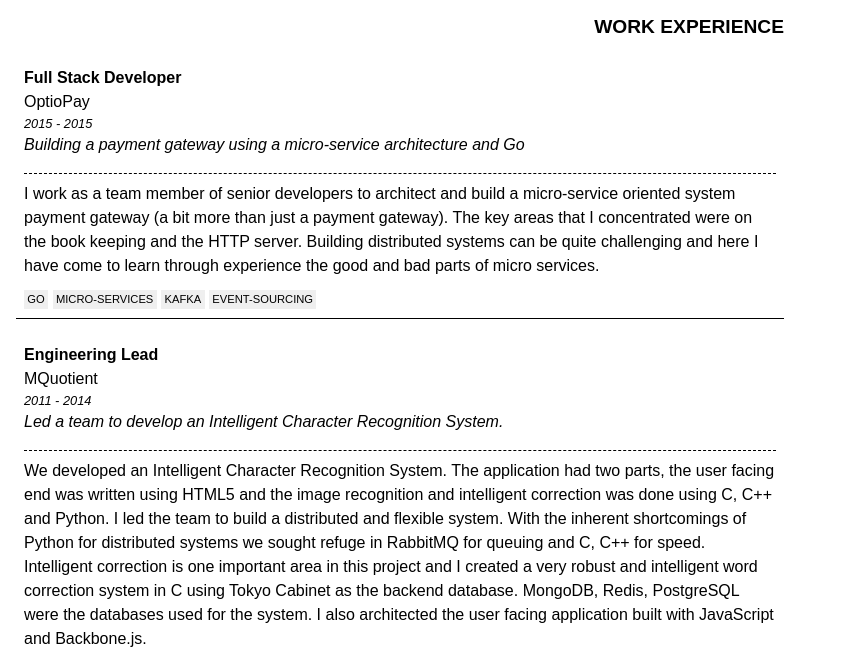
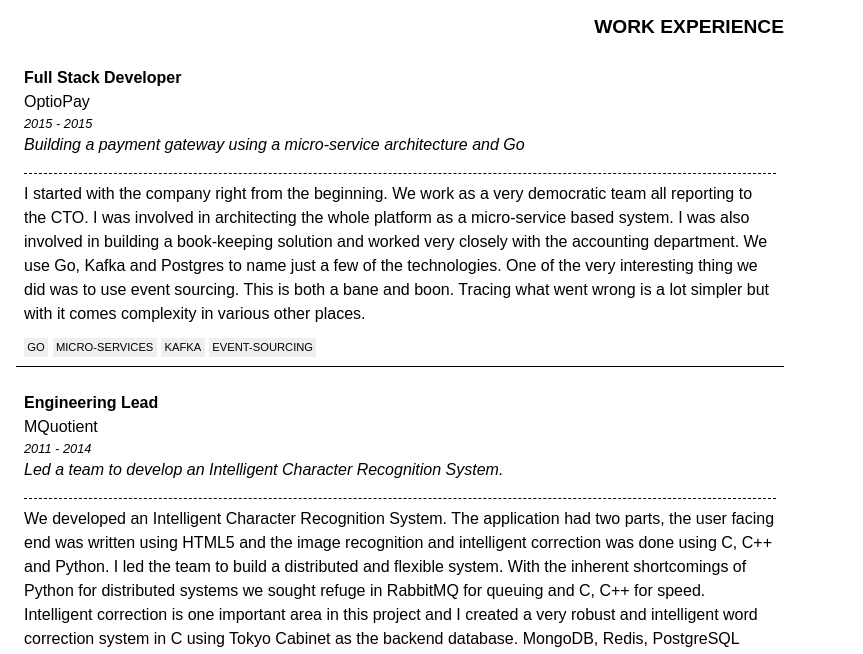
Before and after one commit to satran/resume.old, a plain HTML site: page index.html in a window 1280 px wide. Shown: the part 141-795 px from the top of the page, without its empty margins (0-863 px from the left). Drawn offline with Linux system fonts and the light colour scheme.

Commit message:
update current

```diff
--- a/index.html
+++ b/index.html
@@ -117,7 +117,7 @@
 	<h4 class="company">OptioPay</h4>
 	<p class="date"><span class="from">2015</span> - <span class="to">2015</span></p>
 	<p class="summary">Building a payment gateway using a micro-service architecture and Go</p>
-	<p class="detailed">I work as a team member of senior developers to architect and build a micro-service oriented system payment gateway (a bit more than just a payment gateway). The key areas that I concentrated were on the book keeping and the HTTP server. Building distributed systems can be quite challenging and here I have come to learn through experience the good and bad parts of micro services.</p>
+	<p class="detailed">I started with the company right from the beginning. We work as a very democratic team all reporting to the CTO. I was involved in architecting the whole platform as a micro-service based system. I was also involved in building a book-keeping solution and worked very closely with the accounting department. We use Go, Kafka and Postgres to name just a few of the technologies. One of the very interesting thing we did was to use event sourcing. This is both a bane and boon. Tracing what went wrong is a lot simpler but with it comes complexity in various other places.</p>
 	<ul class="keywords">
 
 	  <li>go</li>
```
Also changed, not shown: 1 other file.
